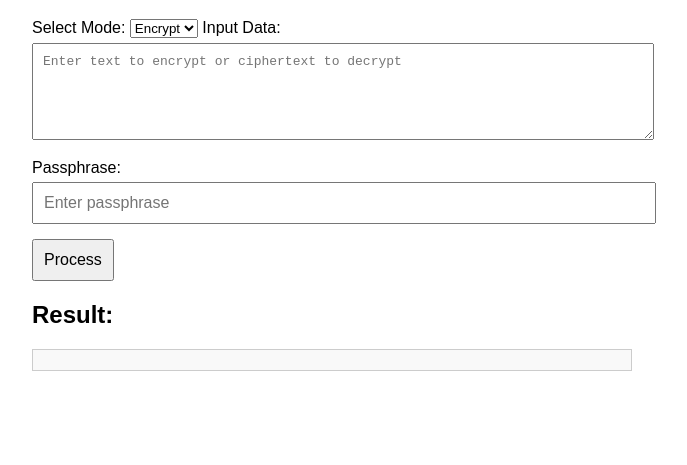
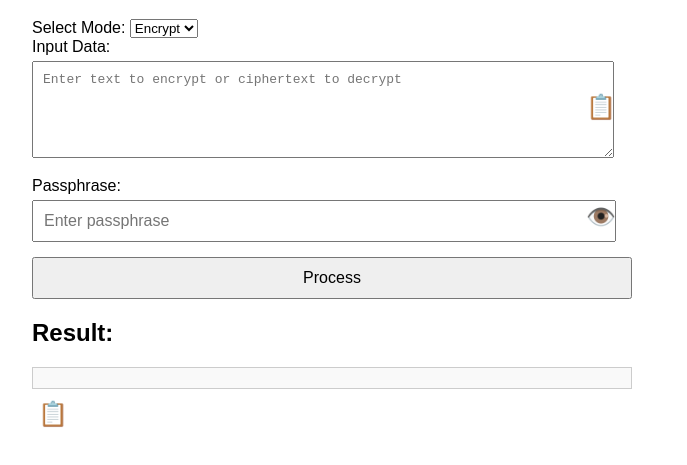
Before and after one commit to gllmAR/docsify-ciphertext, a plain HTML site: page cipher.html in a window 1280 px wide. Both pictures are taken after a click on the button "Process". Shown: the part 61-526 px from the top of the page, without its empty margins (308-995 px from the left). Drawn offline with Linux system fonts and the light colour scheme.

Commit message:
+ title 2, icon and function

```diff
--- a/cipher.html
+++ b/cipher.html
@@ -13,12 +13,25 @@
     margin: auto;
   }
   textarea, input {
-    width: 100%;
+    width: calc(100% - 40px);
     padding: 10px;
     margin: 5px 0 15px;
     font-size: 1em;
   }
-  button {
+  .field {
+    position: relative;
+  }
+  .field button {
+    position: absolute;
+    right: 10px;
+    top: calc(50% - 15px);
+    background: none;
+    border: none;
+    font-size: 1.5em;
+    cursor: pointer;
+  }
+  button.process-button {
+    width: 100%;
     padding: 10px;
     font-size: 1em;
     cursor: pointer;
@@ -29,28 +42,44 @@
     background: #f9f9f9;
     padding: 10px;
     border: 1px solid #ccc;
+    position: relative;
+  }
+  #copyButton {
+    margin-top: 10px;
+    font-size: 1.5em;
+    cursor: pointer;
+    background: none;
+    border: none;
   }
 </style>
 </head>
 <body>
 <div class="container">
   <h1>Encryption/Decryption Interface</h1>
+
   <label for="mode">Select Mode:</label>
   <select id="mode">
     <option value="encrypt">Encrypt</option>
     <option value="decrypt">Decrypt</option>
   </select>
 
-  <label for="inputData">Input Data:</label>
-  <textarea id="inputData" rows="5" placeholder="Enter text to encrypt or ciphertext to decrypt"></textarea>
+  <div class="field">
+    <label for="inputData">Input Data:</label>
+    <textarea id="inputData" rows="5" placeholder="Enter text to encrypt or ciphertext to decrypt"></textarea>
+    <button id="pasteButton" title="Paste from clipboard">📋</button>
+  </div>
 
-  <label for="passphrase">Passphrase:</label>
-  <input type="password" id="passphrase" placeholder="Enter passphrase">
+  <div class="field">
+    <label for="passphrase">Passphrase:</label>
+    <input type="password" id="passphrase" placeholder="Enter passphrase">
+    <button id="togglePassphrase" title="Show/Hide passphrase">👁️</button>
+  </div>
 
-  <button id="processButton">Process</button>
+  <button id="processButton" class="process-button">Process</button>
 
   <h2>Result:</h2>
   <div id="result" class="result"></div>
+  <button id="copyButton" title="Copy to clipboard">📋</button>
 </div>
 
 <script>
@@ -192,14 +221,15 @@
     }
   }
 
-  document.getElementById('processButton').addEventListener('click', async () => {
+  // Update result function
+  async function updateResult() {
     const mode = document.getElementById('mode').value;
     const inputData = document.getElementById('inputData').value.trim();
     const passphrase = document.getElementById('passphrase').value;
     const resultElement = document.getElementById('result');
 
     if (!inputData || !passphrase) {
-      alert('Please enter both the input data and passphrase.');
+      resultElement.textContent = '';
       return;
     }
 
@@ -214,6 +244,53 @@
         resultElement.textContent = 'Decryption failed. Incorrect passphrase or corrupted data.';
       }
     }
+  }
+
+  // Event listeners for input changes
+  document.getElementById('mode').addEventListener('change', updateResult);
+  document.getElementById('inputData').addEventListener('input', updateResult);
+  document.getElementById('passphrase').addEventListener('input', updateResult);
+
+  // Process button
+  document.getElementById('processButton').addEventListener('click', updateResult);
+
+  // Paste button
+  document.getElementById('pasteButton').addEventListener('click', async () => {
+    try {
+      const text = await navigator.clipboard.readText();
+      document.getElementById('inputData').value = text;
+      updateResult();
+    } catch (err) {
+      alert('Failed to read clipboard contents: ' + err);
+    }
+  });
+
+  // Copy button
+  document.getElementById('copyButton').addEventListener('click', async () => {
+    const resultText = document.getElementById('result').textContent;
+    if (resultText) {
+      try {
+        await navigator.clipboard.writeText(resultText);
+        alert('Result copied to clipboard.');
+      } catch (err) {
+        alert('Failed to copy to clipboard: ' + err);
+      }
+    } else {
+      alert('No result to copy.');
+    }
+  });
+
+  // Toggle passphrase visibility
+  document.getElementById('togglePassphrase').addEventListener('click', () => {
+    const passInput = document.getElementById('passphrase');
+    const toggleButton = document.getElementById('togglePassphrase');
+    if (passInput.type === 'password') {
+      passInput.type = 'text';
+      toggleButton.textContent = '🙈';
+    } else {
+      passInput.type = 'password';
+      toggleButton.textContent = '👁️';
+    }
   });
 </script>
 </body>
```
Also changed, not shown: 1 other file.
